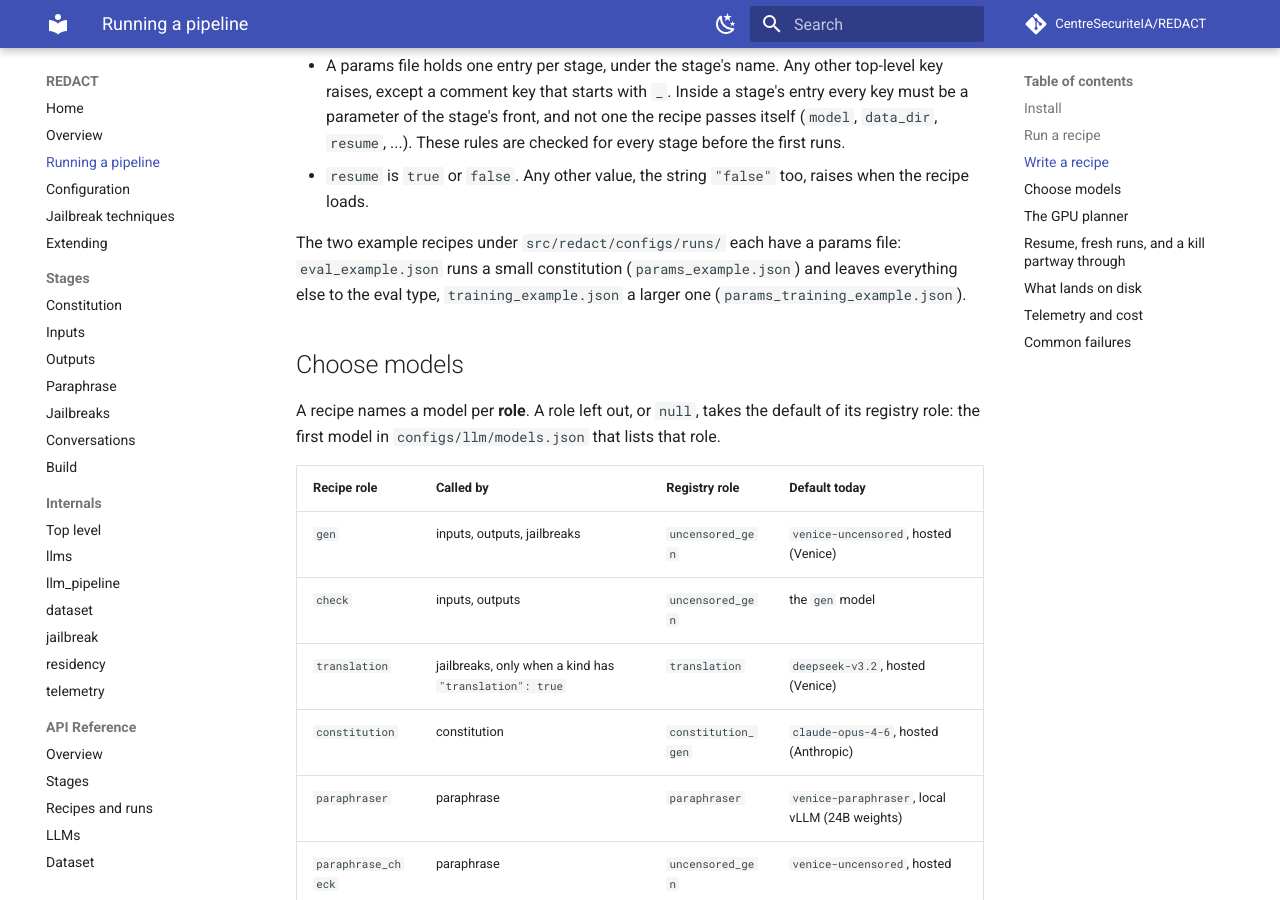
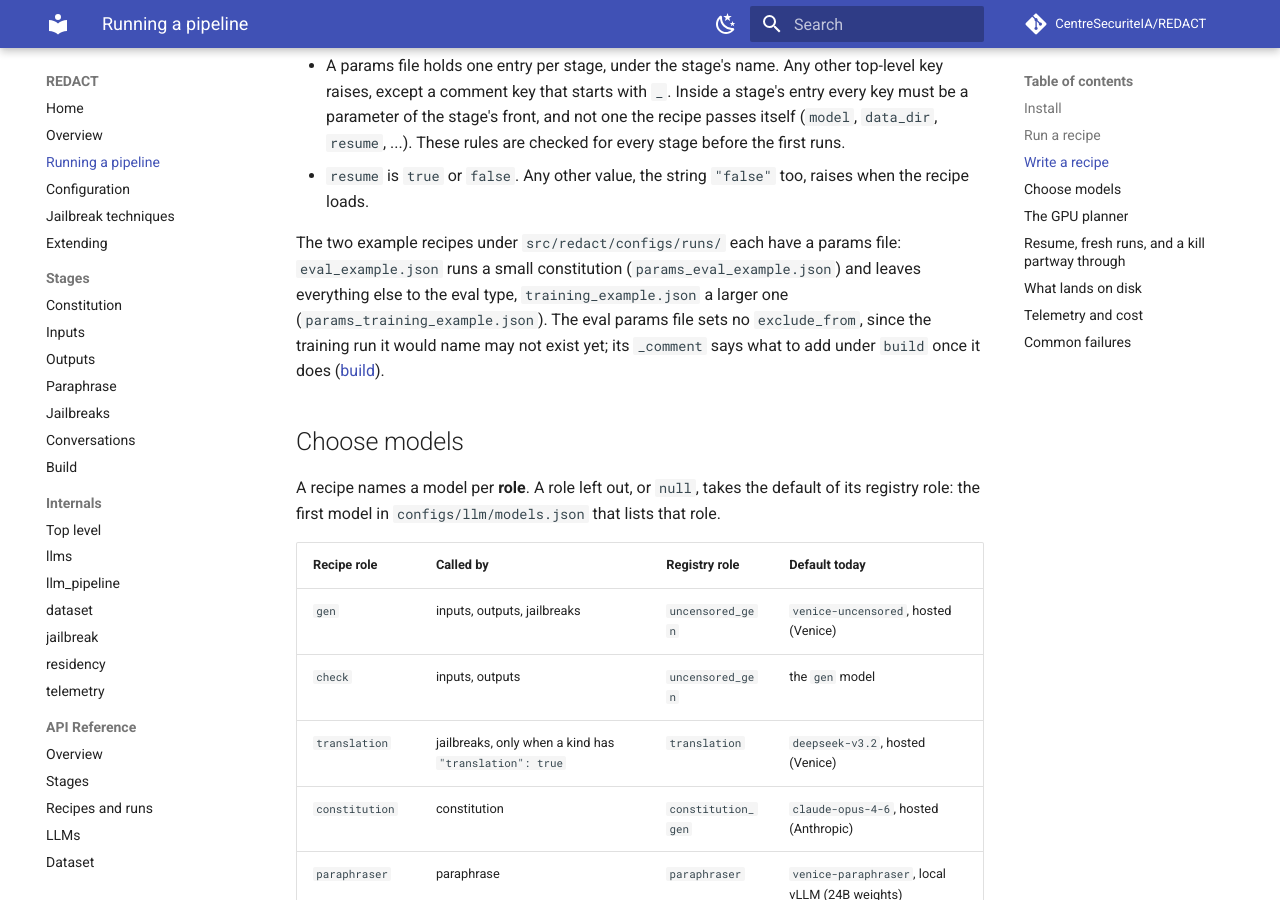
Before and after one commit to CentreSecuriteIA/REDACT, an MkDocs documentation site: the page built from docs/running.md, in a window 1280 px wide and 900 px high, scrolled down 2918 px. Built offline with MkDocs 1.6.1 and Material for MkDocs 9.7.7, drawn with Linux system fonts in a browser that asks for light colours; comment, search, counter and statistics services are not loaded.

Commit message:
Give the eval example its own params file, params_eval_example.json, which scaffold_setup copies
The file is the small run the eval example made with params_example.json,
with a comment saying how to add build.exclude_from once a training run
exists. A test loads every packaged recipe and params file and checks that
each params file is a recipe's.

Co-Authored-By: Claude Opus 5.5 <noreply@anthropic.com>

```diff
--- a/docs/running.md
+++ b/docs/running.md
@@ -150,9 +150,12 @@ the stage's name.
   raises when the recipe loads.
 
 The two example recipes under `src/redact/configs/runs/` each have a params
-file: `eval_example.json` runs a small constitution (`params_example.json`)
+file: `eval_example.json` runs a small constitution (`params_eval_example.json`)
 and leaves everything else to the eval type, `training_example.json` a
-larger one (`params_training_example.json`).
+larger one (`params_training_example.json`). The eval params file sets no
+`exclude_from`, since the training run it would name may not exist yet; its
+`_comment` says what to add under `build` once it does
+([build](stages/build.md#leaving-out-what-a-training-run-holds)).
 
 ## Choose models
 
```
Also changed, not shown: CLAUDE.md (+1 -1 lines), docs/configuration.md (+1 -1 lines), docs/overview.md (+1 -1 lines), 6 other files.
